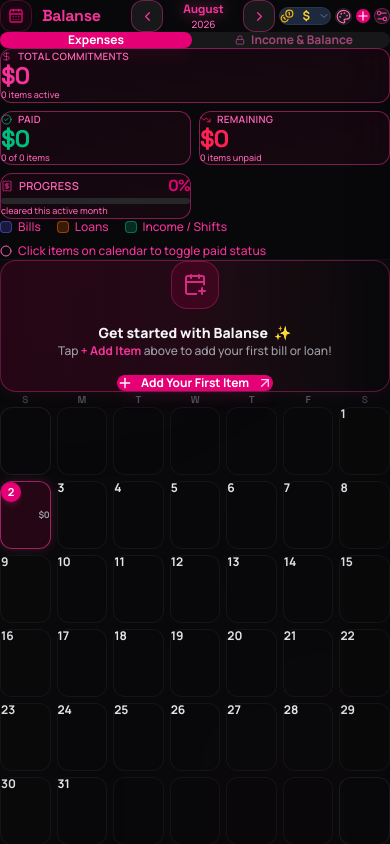
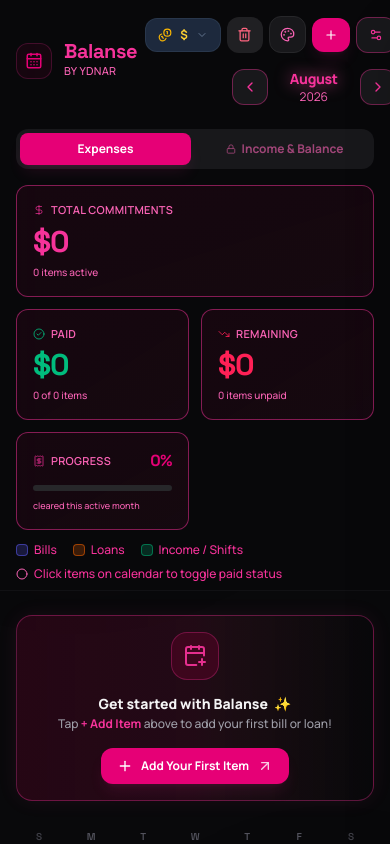
Before and after one commit to ydnar0010-gif/cashflow-calendar, a React (Vite) app: page / in a window 390 px wide. Shown: the top 844 px of the page. Built offline with nearby package versions, Linux system fonts and the light colour scheme.

Commit message:
Revert "feat: mobile-first layout, iOS white screen fix, chunk splitting, safe-area support, SW caching"
This reverts commit af65e266d67ede9a98bb4750310959282e8e8e29.

```diff
--- a/index.html
+++ b/index.html
@@ -4,68 +4,19 @@
     <meta charset="UTF-8" />
     <link rel="icon" type="image/png" sizes="32x32" href="/favicon.png" />
     <link rel="icon" type="image/png" sizes="192x192" href="/pwa-192x192.png" />
-
-    <!-- Viewport: prevent iOS auto-zoom on input focus -->
-    <meta name="viewport" content="width=device-width, initial-scale=1.0, viewport-fit=cover" />
-
-    <!-- Theme / status bar -->
+    <meta name="viewport" content="width=device-width, initial-scale=1.0" />
     <meta name="theme-color" content="#09090b" />
-    <meta name="theme-color" content="#09090b" media="(prefers-color-scheme: dark)" />
-    <meta name="theme-color" content="#f8f7f5"  media="(prefers-color-scheme: light)" />
-
-    <!-- SEO -->
     <meta name="description" content="Track your bills and loans visually with a beautiful monthly calendar." />
-
-    <!-- iOS PWA -->
     <meta name="apple-mobile-web-app-capable" content="yes" />
     <meta name="apple-mobile-web-app-status-bar-style" content="black-translucent" />
     <meta name="apple-mobile-web-app-title" content="Balanse" />
     <link rel="apple-touch-icon" href="/apple-touch-icon.png" />
-
-    <!-- Android -->
-    <meta name="mobile-web-app-capable" content="yes" />
-
     <title>Balanse — Bills &amp; Loans by Ydnar</title>
-
-    <!-- Critical inline CSS: prevents white flash on iOS before JS loads -->
-    <style>
-      *, *::before, *::after { box-sizing: border-box; margin: 0; padding: 0; }
-      html, body, #root {
-        height: 100%;
-        /* Use dvh (dynamic viewport height) with fallback for older iOS */
-        min-height: 100vh;
-        min-height: 100dvh;
-        background-color: #09090b;
-        color: #f4f4f5;
-        font-family: 'Manrope', 'Inter', system-ui, sans-serif;
-        -webkit-font-smoothing: antialiased;
-        -moz-osx-font-smoothing: grayscale;
-        /* Prevent rubber-band overscroll flash on iOS */
-        overscroll-behavior: none;
-      }
-      /* Prevent text inflation on mobile */
-      html { -webkit-text-size-adjust: 100%; text-size-adjust: 100%; }
-      /* Loading skeleton shown while JS parses */
-      #root:empty::after {
-        content: '';
-        display: block;
-        width: 48px;
-        height: 48px;
-        margin: 40vh auto 0;
-        border: 3px solid #27272a;
-        border-top-color: #ec4899;
-        border-radius: 50%;
-        animation: spin 0.8s linear infinite;
-      }
-      @keyframes spin { to { transform: rotate(360deg); } }
-    </style>
-
-    <!-- Google Fonts: display=swap prevents render-blocking -->
     <link rel="preconnect" href="https://fonts.googleapis.com" />
     <link rel="preconnect" href="https://fonts.gstatic.com" crossorigin />
     <link href="https://fonts.googleapis.com/css2?family=Inter:wght@400;500;600;700;800&family=Manrope:wght@400;500;600;700;800&family=Space+Grotesk:wght@500;600;700&display=swap" rel="stylesheet" />
   </head>
-  <body>
+  <body style="font-family: 'Inter', sans-serif;">
     <div id="root"></div>
     <script type="module" src="/src/main.tsx"></script>
   </body>
--- a/src/App.tsx
+++ b/src/App.tsx
@@ -2998,7 +2998,7 @@ export default function App() {
   const s = getThemeTokens(theme);
 
   return (
-    <div className={`min-h-screen min-h-dvh relative overflow-x-hidden font-sans transition-colors duration-300 ${s.bg}`}>
+    <div className={`min-h-screen relative overflow-hidden font-sans transition-colors duration-300 ${s.bg}`}>
       {/* Dynamic radial gradient glow overlays */}
       <div className="absolute inset-0 overflow-hidden pointer-events-none z-0">
         {theme === "dark" ? (
@@ -3026,67 +3026,62 @@ export default function App() {
 
       {/* ── HEADER ─────────────────────────────── */}
       <header className={`sticky top-0 z-20 backdrop-blur-xl border-b transition-colors duration-300 ${s.headerBg}`}>
-        <div className="max-w-7xl mx-auto px-3 sm:px-4 pt-3 sm:pt-4 pb-2 relative z-10">
-
-          {/* ── Single title + controls row ── */}
+        <div className="max-w-7xl mx-auto px-4 pt-4 pb-2 relative z-10">
+          {/* Title row */}
           <div className="flex items-center justify-between gap-2">
-
-            {/* Logo / title */}
-            <div className="flex items-center gap-2.5 shrink-0">
-              <div className={`w-8 h-8 sm:w-9 sm:h-9 rounded-xl flex items-center justify-center shrink-0 ${isDark ? "bg-pink-950/20 border border-pink-500/20" : "bg-pink-100 border border-pink-200"}`}>
-                <CalendarDays size={16} className="text-pink-600" />
+            <div className="flex items-center gap-3">
+              <div className={`w-9 h-9 rounded-xl flex items-center justify-center ${isDark ? "bg-pink-950/20 border border-pink-500/20" : "bg-pink-100 border border-pink-200"}`}>
+                <CalendarDays size={18} className="text-pink-600" />
               </div>
               <div>
-                <h1 className={`text-base sm:text-xl font-display font-bold leading-none tracking-tight ${isDark ? "text-pink-500" : "text-slate-900"}`}>Balanse</h1>
-                <p className={`text-[10px] sm:text-[11px] mt-0.5 font-medium tracking-wide uppercase hidden xs:block ${s.textMuted}`}>by Ydnar</p>
-              </div>
-            </div>
-
-            {/* Right side: all controls in one flex row, wraps gracefully */}
-            <div className="flex items-center gap-1 sm:gap-2 flex-wrap justify-end">
-
-              {/* Month nav — compact on mobile, visible always */}
-              <div className="flex items-center gap-1">
-                <button
-                  onClick={prevMonth}
-                  className={`w-8 h-8 sm:w-9 sm:h-9 rounded-xl border flex items-center justify-center transition-all duration-200 active:scale-95 ${s.secondaryBtn}`}
-                >
-                  <ChevronLeft size={15} />
-                </button>
-                <div className="text-center min-w-[4.5rem] sm:min-w-[7rem]">
-                  <p className={`text-xs sm:text-sm font-display font-bold tracking-tight ${s.textTitle}`}>{MONTH_NAMES[activeMonth]}</p>
-                  <p className={`text-[10px] sm:text-xs font-medium ${s.textMuted}`}>{activeYear}</p>
-                </div>
-                <button
-                  onClick={nextMonth}
-                  className={`w-8 h-8 sm:w-9 sm:h-9 rounded-xl border flex items-center justify-center transition-all duration-200 active:scale-95 ${s.secondaryBtn}`}
-                >
-                  <ChevronRight size={15} />
-                </button>
-              </div>
-
-              {/* Divider — visible on sm+ */}
-              <div className={`hidden sm:block h-6 w-px ${isDark ? "bg-zinc-800" : "bg-slate-200"}`} />
-
+                <h1 className={`text-xl font-display font-bold leading-none tracking-tight ${isDark ? "text-pink-500" : "text-slate-900"}`}>Balanse</h1>
+                <p className={`text-[11px] mt-0.5 font-medium tracking-wide uppercase ${s.textMuted}`}>by Ydnar</p>
+              </div>
+            </div>
+
+            {/* Right controls: stacks vertically on mobile, single row on sm+ */}
+            <div className="flex flex-col sm:flex-row items-end sm:items-center gap-4">
+              {/* Action buttons row */}
+              <div className="flex items-center gap-1.5 sm:gap-2">
                 {/* Currency picker */}
                 <CurrencyPicker selected={currency} onChange={setCurrency} />
 
-              {/* Theme picker */}
+                {/* Reset Data Button */}
+                <button
+                  onClick={() => setResetDataConfirmOpen(true)}
+                  title="Reset All Data"
+                  className={`w-9 h-9 rounded-xl flex items-center justify-center transition-all ${isDark ? "bg-zinc-800/80 text-rose-400 hover:bg-zinc-700 hover:text-rose-300" : "bg-rose-100/50 text-rose-500 hover:bg-rose-200/50"}`}
+                >
+                  <Trash2 size={15} />
+                </button>
+
+                {/* Theme Selector Button */}
                 <ThemePicker selected={theme} onChange={setTheme} />
 
-              {/* Add item */}
+                {/* Work Profile Setup Button */}
+                {viewMode === "income" && (
+                  <button
+                    onClick={() => setWorkProfileOpen(true)}
+                    className={`flex items-center gap-2 px-3 py-2.5 rounded-xl text-xs font-bold transition-all duration-200 ${isDark ? "bg-zinc-800 text-zinc-300 hover:bg-zinc-700" : "bg-slate-200 text-slate-700 hover:bg-slate-300"}`}
+                  >
+                    <Settings2 size={14} />
+                    <span className="hidden sm:inline">Work Profile</span>
+                  </button>
+                )}
+
+                {/* Add item button */}
                 <button
                   onClick={() => { setAddModalInitialDay(undefined); setAddOpen(true); }}
-                className={`flex items-center gap-1.5 px-2.5 sm:px-3 py-2 sm:py-2.5 rounded-xl text-xs font-bold transition-all duration-200 active:scale-95 ${s.primaryBtn}`}
+                  className={`flex items-center gap-2 px-3 py-2.5 rounded-xl text-xs font-bold transition-all duration-200 ${s.primaryBtn}`}
                 >
                   <Plus size={14} />
                   <span className="hidden sm:inline">Add Item</span>
                 </button>
 
-              {/* Manage */}
+                {/* Manage button */}
                 <button
                   onClick={() => setManageOpen(true)}
-                className={`flex items-center gap-1.5 px-2.5 sm:px-3 py-2 sm:py-2.5 rounded-xl text-xs font-semibold transition-all duration-200 group border active:scale-95 ${s.secondaryBtn}`}
+                  className={`flex items-center gap-2 px-3 py-2.5 rounded-xl text-xs font-semibold transition-all duration-200 group border ${s.secondaryBtn}`}
                 >
                   <Settings2 size={14} className="group-hover:rotate-45 transition-transform duration-300" />
                   <span className="hidden sm:inline">Manage</span>
@@ -3096,36 +3091,38 @@ export default function App() {
                     </span>
                   )}
                 </button>
-
-              {/* Reset — hidden on mobile by default to reduce clutter, accessible via Manage */}
-              <button
-                onClick={() => setResetDataConfirmOpen(true)}
-                title="Reset All Data"
-                className={`hidden sm:flex w-9 h-9 rounded-xl items-center justify-center transition-all ${isDark ? "bg-zinc-800/80 text-rose-400 hover:bg-zinc-700 hover:text-rose-300" : "bg-rose-100/50 text-rose-500 hover:bg-rose-200/50"}`}
-              >
-                <Trash2 size={15} />
-              </button>
-
-              {viewMode === "income" && (
-                <button
-                  onClick={() => setWorkProfileOpen(true)}
-                  className={`flex items-center gap-1.5 px-2.5 sm:px-3 py-2 sm:py-2.5 rounded-xl text-xs font-bold transition-all duration-200 ${isDark ? "bg-zinc-800 text-zinc-300 hover:bg-zinc-700" : "bg-slate-200 text-slate-700 hover:bg-slate-300"}`}
-                >
-                  <Settings2 size={14} />
-                  <span className="hidden sm:inline">Work Profile</span>
-                </button>
-              )}
+              </div>
+
+              {/* Month navigation row */}
+              <div className="flex items-center gap-1.5">
+                <button
+                  onClick={prevMonth}
+                  className={`w-9 h-9 rounded-xl border flex items-center justify-center transition-all duration-200 hover:scale-105 ${s.secondaryBtn}`}
+                >
+                  <ChevronLeft size={16} />
+                </button>
+                <div className="text-center min-w-[5rem] sm:min-w-32">
+                  <p className={`text-sm sm:text-base font-extrabold tracking-tight ${s.textTitle}`}>{MONTH_NAMES[activeMonth]}</p>
+                  <p className={`text-xs ${s.textMuted}`}>{activeYear}</p>
+                </div>
+                <button
+                  onClick={nextMonth}
+                  className={`w-9 h-9 rounded-xl border flex items-center justify-center transition-all duration-200 hover:scale-105 ${s.secondaryBtn}`}
+                >
+                  <ChevronRight size={16} />
+                </button>
+              </div>
             </div>
           </div>
 
           {/* View Toggle */}
-          <div className={`mt-4 flex items-center gap-1.5 relative z-10 p-1 rounded-xl w-full sm:w-fit ${s.secondaryBtn}`}>
-             <button onClick={() => setViewMode("expenses")} className={`flex-1 sm:flex-none px-3 sm:px-4 py-1.5 text-xs font-bold rounded-lg transition-all ${viewMode === "expenses" ? s.primaryBtn : s.textMuted}`}>Expenses</button>
+          <div className={`mt-6 flex items-center gap-2 relative z-10 p-1 rounded-xl w-full sm:w-fit ${s.secondaryBtn}`}>
+             <button onClick={() => setViewMode("expenses")} className={`flex-1 sm:flex-none px-4 py-2 sm:py-1.5 text-xs font-bold rounded-lg transition-all ${viewMode === "expenses" ? s.primaryBtn : s.textMuted}`}>Expenses</button>
              {/* Income & Balance — locked while under improvement */}
              <button
                onClick={() => setShowComingSoon(true)}
                title="Coming Soon"
-               className={`flex-1 sm:flex-none flex items-center justify-center gap-1.5 px-3 sm:px-4 py-1.5 text-xs font-bold rounded-lg transition-all cursor-not-allowed select-none opacity-60 ${s.textMuted}`}
+               className={`flex-1 sm:flex-none flex items-center justify-center gap-1.5 px-4 py-2 sm:py-1.5 text-xs font-bold rounded-lg transition-all cursor-not-allowed select-none opacity-60 ${s.textMuted}`}
              >
                <Lock size={10} className="shrink-0" />
                <span>Income &amp; Balance</span>
@@ -3134,32 +3131,32 @@ export default function App() {
 
           {/* Metric cards */}
           {viewMode === "expenses" ? (
-            <div className="mt-3 grid grid-cols-2 md:grid-cols-4 gap-2 sm:gap-3 relative z-10 animate-in fade-in zoom-in-95 duration-300">
-              <div className={`col-span-2 md:col-span-1 rounded-xl p-3 sm:p-4 border transition-colors duration-300 ${s.cardBg}`}>
-                <div className="flex items-center gap-1.5 mb-1.5 sm:mb-2">
-                  <DollarSign size={11} className="text-pink-500/70" />
-                  <span className={`text-[10px] sm:text-[11px] font-semibold uppercase tracking-wide ${s.textMuted}`}>Total Commitments</span>
-                </div>
-                <p className={`text-2xl sm:text-3xl font-display font-bold leading-none tabular-nums`}>{fmt(totalCommitments)}</p>
-                <p className={`text-[9px] sm:text-[10px] mt-1.5 sm:mt-2 font-medium ${s.textMuted}`}>{totalCount} items active</p>
-              </div>
-
-              <div className={`rounded-xl p-3 sm:p-4 border transition-colors duration-300 ${s.cardBg}`}>
-                <div className="flex items-center gap-1.5 mb-1.5 sm:mb-2">
-                  <CheckCircle2 size={11} className="text-emerald-500/80" />
-                  <span className={`text-[10px] sm:text-[11px] font-semibold uppercase tracking-wide ${s.textMuted}`}>Paid</span>
-                </div>
-                <p className={`text-2xl sm:text-3xl font-display font-bold leading-none tabular-nums text-emerald-500`}>{fmt(paidAmount)}</p>
-                <p className={`text-[9px] sm:text-[10px] mt-1.5 sm:mt-2 font-medium ${s.textMuted}`}>{paidCount} of {totalCount} items</p>
-              </div>
-
-              <div className={`rounded-xl p-3 sm:p-4 border transition-colors duration-300 ${s.cardBg}`}>
-                <div className="flex items-center gap-1.5 mb-1.5 sm:mb-2">
-                  <TrendingDown size={11} className="text-rose-500/80" />
-                  <span className={`text-[10px] sm:text-[11px] font-semibold uppercase tracking-wide ${s.textMuted}`}>Remaining</span>
-                </div>
-                <p className={`text-2xl sm:text-3xl font-display font-bold leading-none tabular-nums text-rose-500`}>{fmt(remaining)}</p>
-                <p className={`text-[9px] sm:text-[10px] mt-1.5 sm:mt-2 font-medium ${s.textMuted}`}>{totalCount - paidCount} items unpaid</p>
+            <div className="mt-4 grid grid-cols-2 md:grid-cols-4 gap-3 relative z-10 animate-in fade-in zoom-in-95 duration-300">
+              <div className={`col-span-2 md:col-span-1 rounded-xl p-4 border transition-colors duration-300 ${s.cardBg}`}>
+                <div className="flex items-center gap-1.5 mb-2">
+                  <DollarSign size={12} className="text-pink-500/70" />
+                  <span className={`text-[11px] font-semibold uppercase tracking-wide ${s.textMuted}`}>Total Commitments</span>
+                </div>
+                <p className={`text-3xl font-display font-bold leading-none tabular-nums`}>{fmt(totalCommitments)}</p>
+                <p className={`text-[10px] mt-2 font-medium ${s.textMuted}`}>{totalCount} items active</p>
+              </div>
+
+              <div className={`rounded-xl p-4 border transition-colors duration-300 ${s.cardBg}`}>
+                <div className="flex items-center gap-1.5 mb-2">
+                  <CheckCircle2 size={12} className="text-emerald-500/80" />
+                  <span className={`text-[11px] font-semibold uppercase tracking-wide ${s.textMuted}`}>Paid</span>
+                </div>
+                <p className={`text-3xl font-display font-bold leading-none tabular-nums text-emerald-500`}>{fmt(paidAmount)}</p>
+                <p className={`text-[10px] mt-2 font-medium ${s.textMuted}`}>{paidCount} of {totalCount} items</p>
+              </div>
+
+              <div className={`rounded-xl p-4 border transition-colors duration-300 ${s.cardBg}`}>
+                <div className="flex items-center gap-1.5 mb-2">
+                  <TrendingDown size={12} className="text-rose-500/80" />
+                  <span className={`text-[11px] font-semibold uppercase tracking-wide ${s.textMuted}`}>Remaining</span>
+                </div>
+                <p className={`text-3xl font-display font-bold leading-none tabular-nums text-rose-500`}>{fmt(remaining)}</p>
+                <p className={`text-[10px] mt-2 font-medium ${s.textMuted}`}>{totalCount - paidCount} items unpaid</p>
               </div>
 
               <div className={`rounded-xl p-4 border flex flex-col justify-between transition-colors duration-300 ${s.cardBg}`}>
@@ -3238,7 +3235,7 @@ export default function App() {
       </header>
 
       {/* ── CALENDAR GRID ──────────────────────── */}
-      <main className="max-w-7xl mx-auto px-3 sm:px-4 py-4 sm:py-6 pb-safe relative z-10">
+      <main className="max-w-7xl mx-auto px-4 py-6 relative z-10">
         {/* First-time onboarding nudge */}
         {billsAndLoans.length === 0 && !hasOnboarded && (
           <div className={`mb-6 p-4 sm:p-5 rounded-2xl border flex flex-col sm:flex-row items-center justify-between gap-4 text-center sm:text-left animate-in fade-in zoom-in-95 duration-300 ${
--- a/src/index.css
+++ b/src/index.css
@@ -11,26 +11,11 @@
   -webkit-font-smoothing: antialiased;
   -moz-osx-font-smoothing: grayscale;
   text-rendering: optimizeLegibility;
-  /* Smooth tap responses on iOS */
-  -webkit-tap-highlight-color: transparent;
-}
-
-html {
-  /* Dynamic viewport height — handles iOS Safari toolbar hide/show */
-  height: 100%;
-  /* Prevent text size boost on orientation change */
-  -webkit-text-size-adjust: 100%;
-  text-size-adjust: 100%;
 }
 
 body {
   font-family: 'Manrope', 'Inter', system-ui, sans-serif;
   font-feature-settings: "cv02", "cv03", "cv04", "cv11";
-  /* No rubber-band overscroll flash */
-  overscroll-behavior: none;
-  /* Full height for standalone PWA */
-  min-height: 100vh;
-  min-height: 100dvh;
 }
 
 /* ── Numeric / Display utility ─────────────────────── */
@@ -44,27 +29,3 @@ body {
 .tabular-nums {
   font-variant-numeric: tabular-nums;
 }
-
-/* ── iOS Safe Area utilities ───────────────────────── */
-.pb-safe {
-  padding-bottom: max(1.5rem, env(safe-area-inset-bottom));
-}
-.pt-safe {
-  padding-top: max(0px, env(safe-area-inset-top));
-}
-
-/* ── Smooth scrolling in modals ────────────────────── */
-.scroll-touch {
-  -webkit-overflow-scrolling: touch;
-  overflow-y: auto;
-}
-
-/* ── Prevent double-tap zoom on buttons ────────────── */
-button, a, [role="button"] {
-  touch-action: manipulation;
-}
-
-/* ── Input zoom prevention on iOS (<16px triggers zoom) */
-input, select, textarea {
-  font-size: max(16px, 1rem);
-}
--- a/vite.config.ts
+++ b/vite.config.ts
@@ -9,9 +9,7 @@ export default defineConfig({
     tailwindcss(),
     VitePWA({
       registerType: 'autoUpdate',
-      // Claim clients immediately — critical for iOS first-load speed
-      injectRegister: 'auto',
-      includeAssets: ['favicon.png', 'apple-touch-icon.png', 'pwa-192x192.png', 'pwa-512x512.png'],
+      includeAssets: ['favicon.png', 'apple-touch-icon.png'],
       manifest: {
         name: 'Balanse',
         short_name: 'Balanse',
@@ -20,8 +18,6 @@ export default defineConfig({
         background_color: '#09090b',
         display: 'standalone',
         orientation: 'portrait-primary',
-        start_url: '/',
-        scope: '/',
         icons: [
           {
             src: 'pwa-192x192.png',
@@ -42,60 +38,8 @@ export default defineConfig({
         ]
       },
       workbox: {
-        // Pre-cache all app shell assets
-        globPatterns: ['**/*.{js,css,html,ico,png,svg,webmanifest}'],
-        // Claim all open tabs immediately when SW activates
-        clientsClaim: true,
-        skipWaiting: true,
-        // Runtime caching for Google Fonts (important for iOS offline)
-        runtimeCaching: [
-          {
-            urlPattern: /^https:\/\/fonts\.googleapis\.com\/.*/i,
-            handler: 'CacheFirst',
-            options: {
-              cacheName: 'google-fonts-cache',
-              expiration: {
-                maxEntries: 10,
-                maxAgeSeconds: 60 * 60 * 24 * 365, // 1 year
-              },
-              cacheableResponse: {
-                statuses: [0, 200],
-              },
-            },
-          },
-          {
-            urlPattern: /^https:\/\/fonts\.gstatic\.com\/.*/i,
-            handler: 'CacheFirst',
-            options: {
-              cacheName: 'google-fonts-webfonts',
-              expiration: {
-                maxEntries: 20,
-                maxAgeSeconds: 60 * 60 * 24 * 365,
-              },
-              cacheableResponse: {
-                statuses: [0, 200],
-              },
-            },
-          },
-        ],
+        globPatterns: ['**/*.{js,css,html,ico,png,svg}']
       }
     })
   ],
-  build: {
-    // Slightly higher chunk size limit to avoid spurious warnings
-    chunkSizeWarningLimit: 600,
-    rollupOptions: {
-      output: {
-        // Split React runtime from app code — browser caches React separately
-        manualChunks(id) {
-          if (id.includes('node_modules/react') || id.includes('node_modules/react-dom')) {
-            return 'vendor-react';
-          }
-          if (id.includes('node_modules/lucide-react')) {
-            return 'vendor-icons';
-          }
-        }
-      }
-    }
-  }
 })
```
Lines whose indentation alone changed are shown as unchanged.
